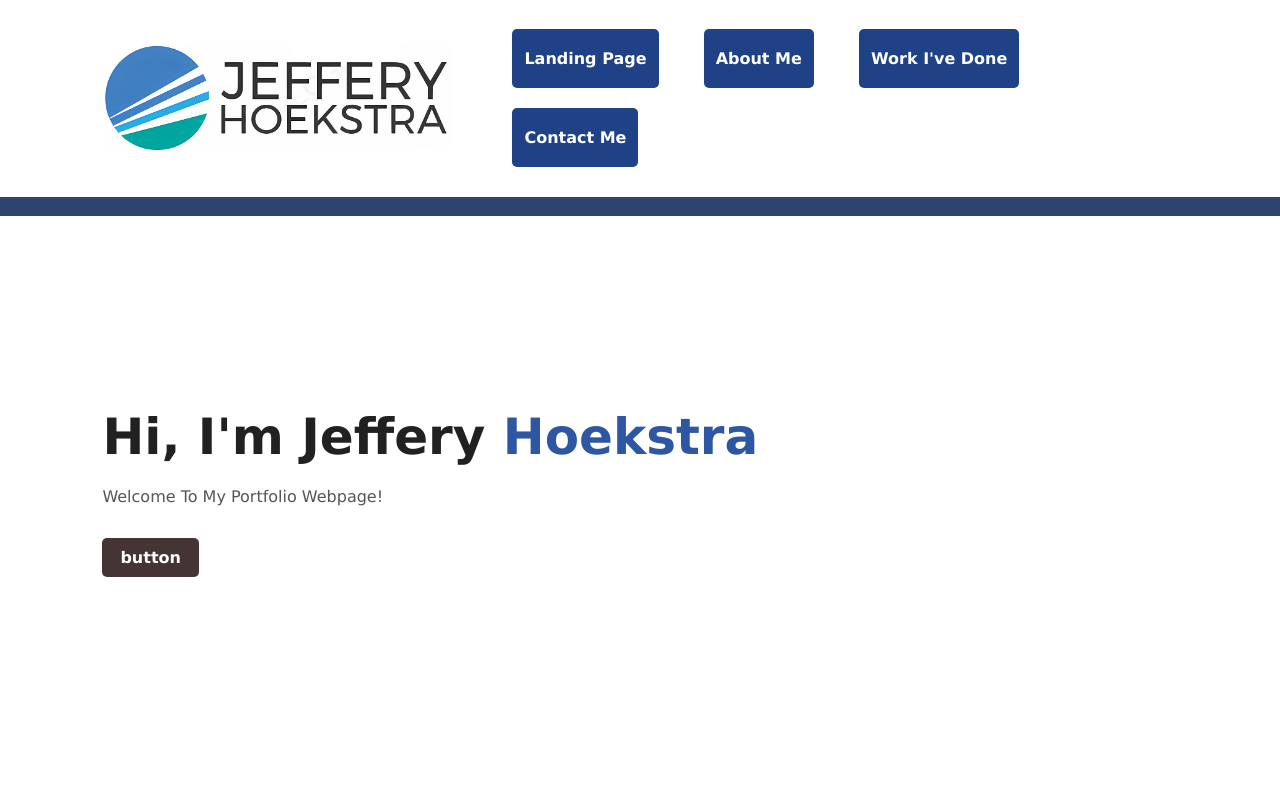
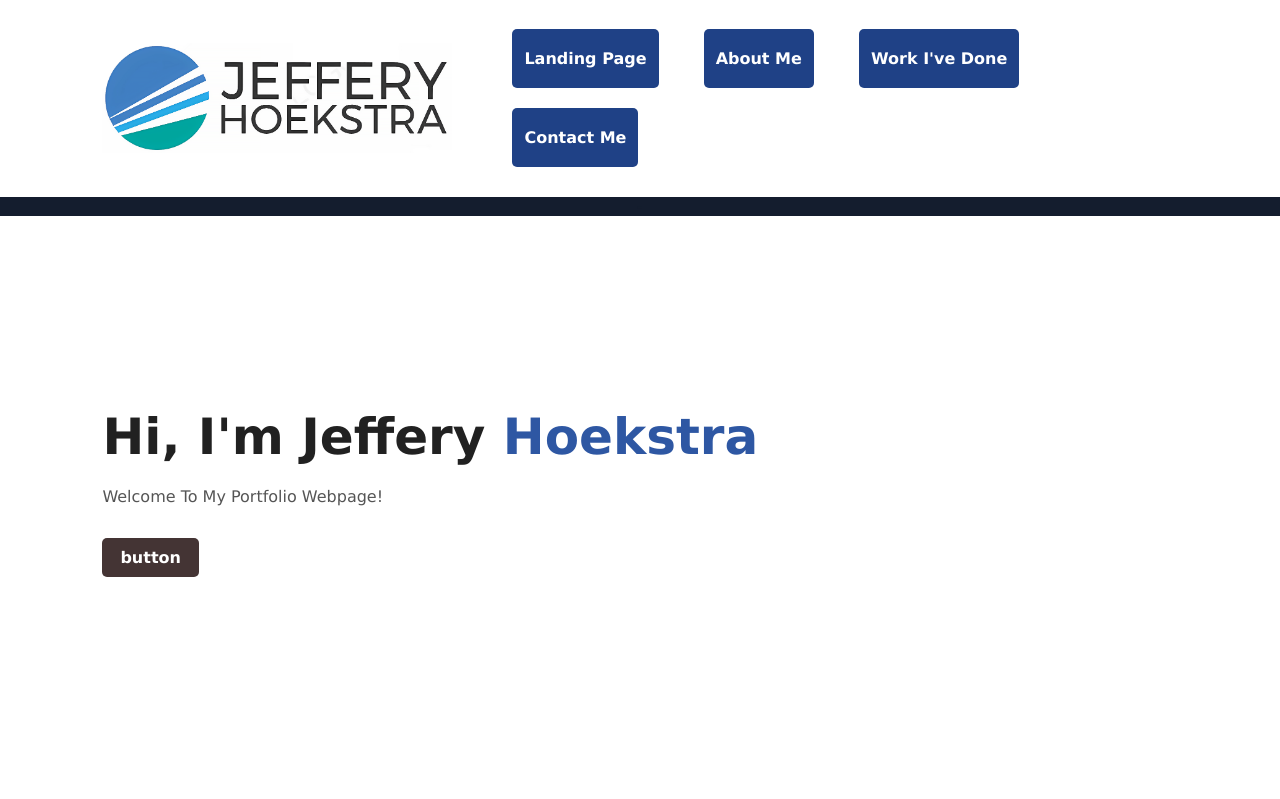
Before and after one commit to jefferyhoekstra/myportfolio, a web app: file index.html in a window 1280 px wide. Shown: the part 39-838 px from the top of the page. Run offline with its HTML, style and script files only (its server is not run), Linux system fonts and the light colour scheme.

Commit message:
Update styles.css

```diff
--- a/css/styles.css
+++ b/css/styles.css
@@ -38,8 +38,9 @@ nav {
 }
 .bar {
     text-align: center;
-    background:#2e436e;
-    color: #2e436e;
+    background:#141d2e;
+    color: #141d2e;
+    margin:auto;
 }
 
 nav ul li {
```
